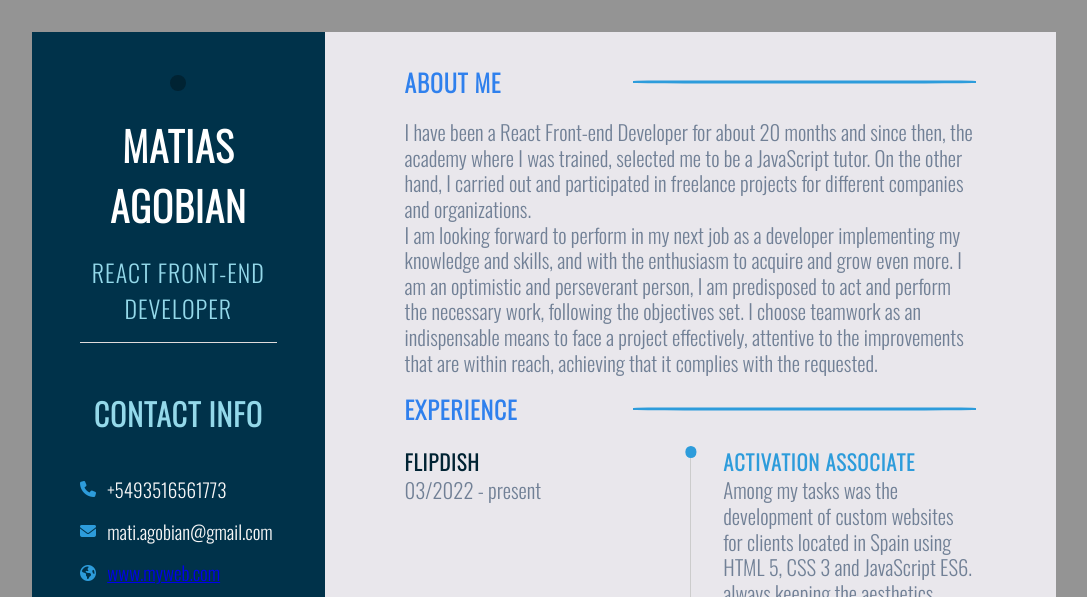
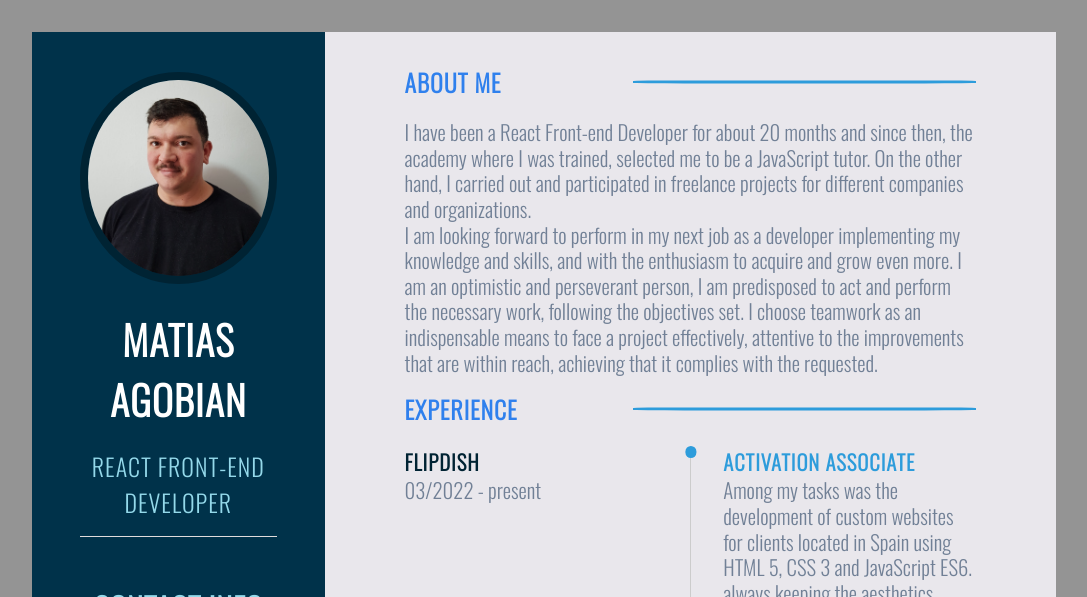
Before and after one commit to comparo-ago/myResume, a plain HTML site: page index.html in a window 1280 px wide. Shown: the top 597 px of the page, without its empty margins (96-1183 px from the left). Drawn offline with nearby package versions, Linux system fonts and the light colour scheme; files that its build step writes are made by us from their sources.

Commit message:
change foto link

```diff
--- a/index.html
+++ b/index.html
@@ -20,7 +20,7 @@
             <div class="left-content">
                 <div class="profile">
                     <div class="image">
-                        <img src="/myPhoto.jpg" alt="">
+                        <img src="./assets/myPhoto.jpg" alt="">
                     </div>
                     <h2 class="name">Matias Agobian</h2>
                     <p class="career"> React Front-End Developer</p>
```
